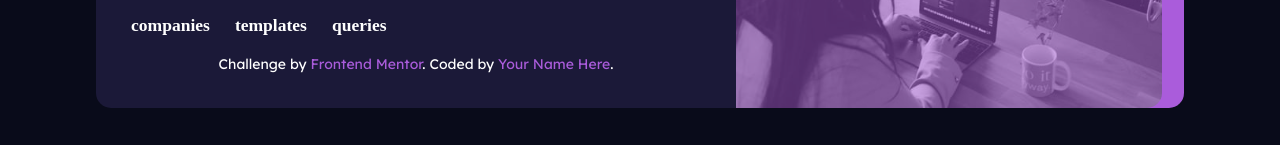
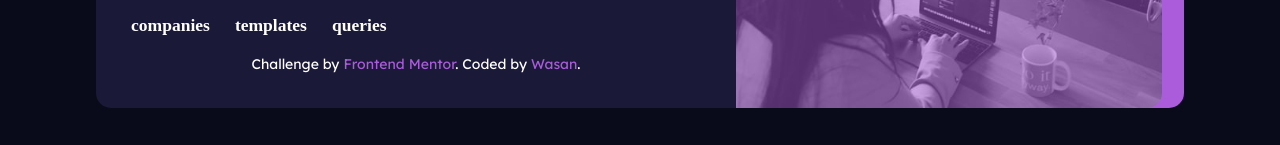
Before and after one commit to wasanmsn/Card_Challange, a plain HTML site: page index.html in a window 1280 px wide. Shown: the part 428-573 px from the top of the page. Drawn offline with Linux system fonts and the light colour scheme.

Commit message:
add name

```diff
--- a/index.html
+++ b/index.html
@@ -30,7 +30,7 @@
       </div>
       <div class="attribution">
         Challenge by <a href="https://www.frontendmentor.io?ref=challenge" target="_blank">Frontend Mentor</a>.
-        Coded by <a href="#">Your Name Here</a>.
+        Coded by <a href="#">Wasan</a>.
       </div>
     </div>
       <div class="column2">
```
